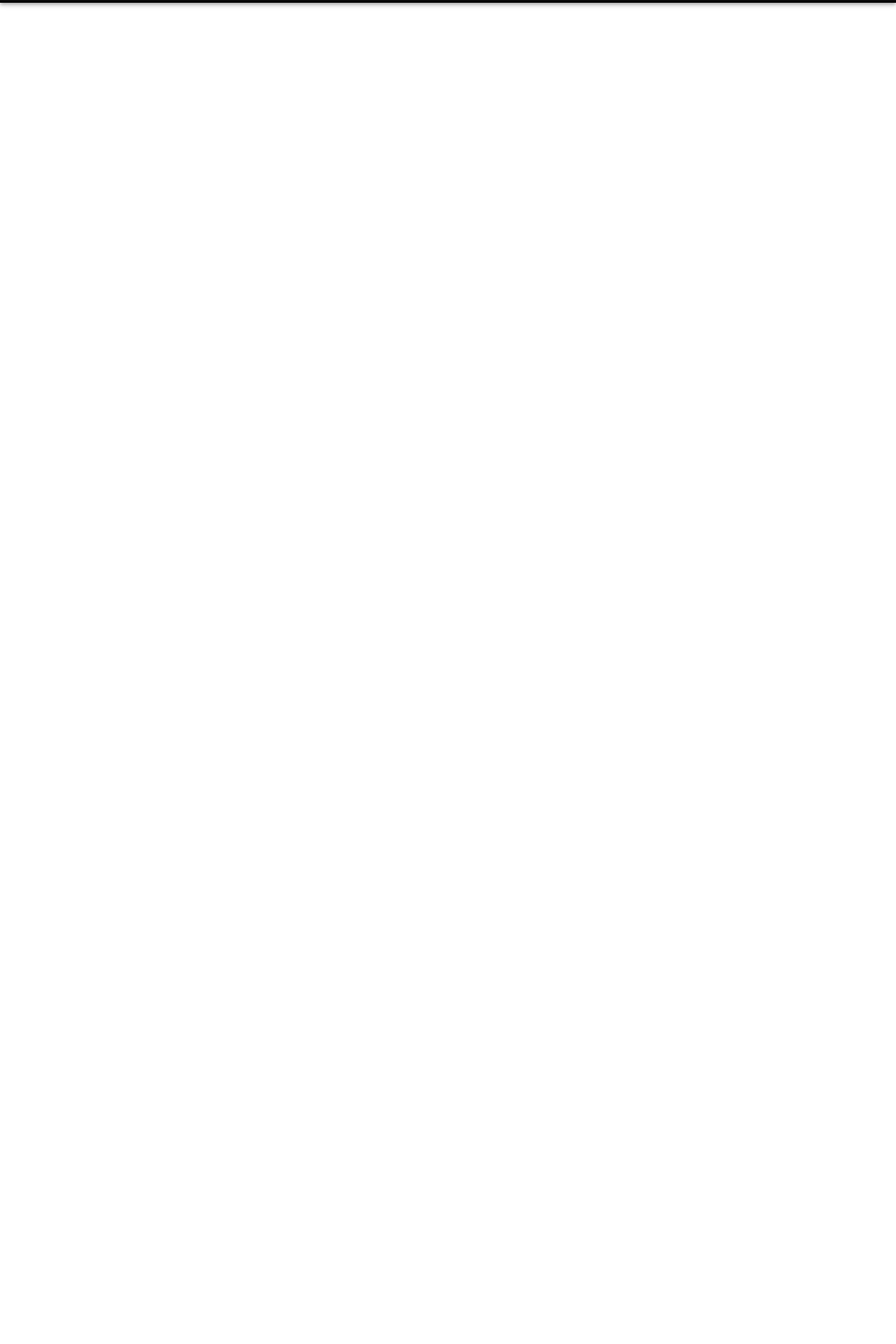
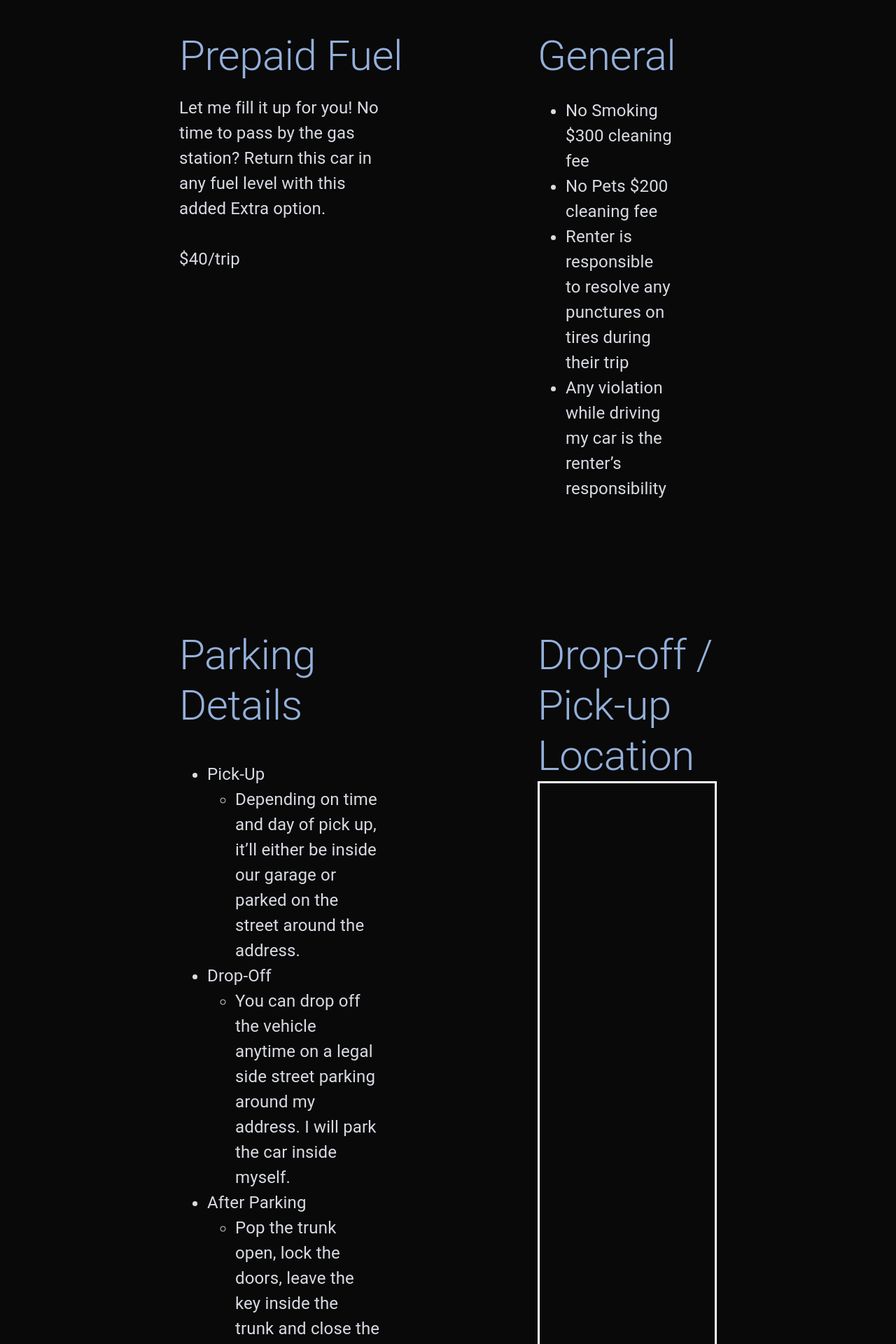
Before and after one commit to HBarleta/Grand-Tourer-Inc.-, a React (Create React App) app in the folder grandtourerinc/client/: page /guidelines in a window 1280 px wide. Shown: the part 260-2180 px from the top of the page at 70% size. Before the commit the page ends 800 px from the top, so only its background shows below. Built offline with nearby package versions, Linux system fonts and the light colour scheme.

Commit message:
completed guidelines page and fixed footer links

```diff
--- a/grandtourerinc/client/src/Page/Guidelines.jsx
+++ b/grandtourerinc/client/src/Page/Guidelines.jsx
@@ -1,4 +1,4 @@
-import { CssBaseline } from "@mui/material";
+import { CssBaseline, Typography } from "@mui/material";
 import React from "react";
 import Box from "@mui/material/Box";
 import Image from "mui-image";
@@ -33,6 +33,135 @@ const Guidelines = () => {
         {/* spacer component */}
         <Box sx={{ height: "5vh" }}></Box>
         {/* spacer component */}
+        <Typography variant="h1" color="#E2C044">
+          Guidelines
+        </Typography>
+        {/* spacer component */}
+        <Box sx={{ height: "5vh" }}></Box>
+        {/* spacer component */}
+        <Box
+          sx={{
+            px: { xs: 2, md: 12 },
+            width: "75%",
+            margin: "auto",
+          }}
+        >
+          <Grid container>
+            <Grid item xs={12} md={6} textAlign="left">
+              <Typography variant="h2" color="#94B0DA" align="left">
+                Prepaid Fuel
+              </Typography>
+              {/* spacer component */}
+              <Box sx={{ height: "2.5vh" }}></Box>
+              {/* spacer component */}
+              <Box width="75%">
+                <Typography variant="body" fontSize="1.5rem" color="#D8DBE2">
+                  Let me fill it up for you! No time to pass by the gas station?
+                  Return this car in any fuel level with this added Extra
+                  option.
+                  <br />
+                  <br />
+                  $40/trip
+                </Typography>
+              </Box>
+            </Grid>
+            <Grid item xs={12} md={2}></Grid>
+            <Grid item xs={12} md={4}>
+              <Typography variant="h2" color="#94B0DA" align="left">
+                General
+              </Typography>
+              <Box width="75%">
+                <Typography
+                  variant="body"
+                  fontSize="1.5rem"
+                  color="#D8DBE2"
+                  align="left"
+                >
+                  <ul>
+                    <li>No Smoking $300 cleaning fee</li>
+                    <li>No Pets $200 cleaning fee</li>
+                    <li>
+                      Renter is responsible to resolve any punctures on tires
+                      during their trip
+                    </li>
+                    <li>
+                      Any violation while driving my car is the renter’s
+                      responsibility
+                    </li>
+                  </ul>
+                </Typography>
+              </Box>
+            </Grid>
+          </Grid>
+        </Box>
+        {/* spacer component */}
+        <Box sx={{ height: "20vh" }}></Box>
+        {/* spacer component */}
+        <Box
+          sx={{
+            px: { xs: 2, md: 12 },
+            width: "75%",
+            margin: "auto",
+          }}
+        >
+          <Grid container>
+            <Grid item xs={12} md={6} textAlign="left">
+              <Typography variant="h2" color="#94B0DA" align="left">
+                Parking Details
+              </Typography>
+              {/* spacer component */}
+              <Box sx={{ height: "2.5vh" }}></Box>
+              {/* spacer component */}
+              <Box width="75%">
+                <Typography
+                  variant="body"
+                  fontSize="1.5rem"
+                  color="#D8DBE2"
+                  align="left"
+                >
+                  <ul>
+                    <li>Pick-Up</li>
+                    <ul>
+                      <li>
+                        Depending on time and day of pick up, it’ll either be
+                        inside our garage or parked on the street around the
+                        address.
+                      </li>
+                    </ul>
+                    <li>Drop-Off</li>
+                    <ul>
+                      <li>
+                        You can drop off the vehicle anytime on a legal side
+                        street parking around my address. I will park the car
+                        inside myself.
+                      </li>
+                    </ul>
+                    <li>After Parking</li>
+                    <ul>
+                      <li>
+                        Pop the trunk open, lock the doors, leave the key inside
+                        the trunk and close the trunk.
+                      </li>
+                    </ul>
+                  </ul>
+                </Typography>
+              </Box>
+            </Grid>
+
+            <Grid item xs={12} md={2}></Grid>
+            <Grid item xs={12} md={4}>
+              <Typography variant="h2" color="#94B0DA" align="left">
+                Drop-off / Pick-up Location
+              </Typography>
+              <Box
+                sx={{ height: "75%", border: "solid", borderColor: "white" }}
+              ></Box>
+            </Grid>
+          </Grid>
+          {/* spacer component */}
+          <Box sx={{ height: "15vh" }}></Box>
+          {/* spacer component */}
+        </Box>
       </Box>
       {/* end of parent container */}
     </CssBaseline>
--- a/grandtourerinc/client/src/Page/Landing.jsx
+++ b/grandtourerinc/client/src/Page/Landing.jsx
@@ -33,7 +33,7 @@ const Landing = () => {
         {/* spacer component */}
         <Box sx={{ height: "10vh" }}></Box>
         {/* spacer component */}
-        <Box sx={{ width: "auto", px: { xs: 2, md: 12 }, textAlign: "left" }}>
+        <Box sx={{ px: { xs: 2, md: 12 }, textAlign: "left" }}>
           <Grid container justify="space-around" alignItems="top">
             <Grid item xs="12" md="5">
               <Typography
--- a/grandtourerinc/client/src/components/Footer.jsx
+++ b/grandtourerinc/client/src/components/Footer.jsx
@@ -12,7 +12,7 @@ import MenuItem from "@mui/material/IconButton";
 import Image from "mui-image";
 import { Link } from "react-router-dom";
 
-const pages = ["Rent Now", "Vehicles", "Guidlines"];
+const pages = ["Rent Now", "Vehicles", "Guidelines"];
 
 function ResponsiveAppBar() {
   const [anchorElNav, setAnchorElNav] = React.useState(null);
@@ -76,13 +76,17 @@ function ResponsiveAppBar() {
                 display: { xs: "block", md: "none" },
               }}
             >
+              {/* mobile / tablet navbar menu items */}
               {pages.map((page) => (
+                <Link to={page}>
                   <MenuItem key={page} onClick={handleCloseNavMenu}>
                     <Typography textAlign="center">{page}</Typography>
                   </MenuItem>
+                </Link>
               ))}
             </Menu>
           </Box>
+          {/* mobile / tablet navbar menu items */}
           {/* Navbarlogo */}
           <Box
             sx={{
@@ -105,6 +109,7 @@ function ResponsiveAppBar() {
             </Link>
           </Box>
           {/* Navbarlogo */}
+          {/* fullsize navbar menu items */}
           <Box
             sx={{
               flexGrow: 0.5,
@@ -113,6 +118,7 @@ function ResponsiveAppBar() {
             }}
           >
             {pages.map((page) => (
+              <Link to={page}>
                 <Button
                   key={page}
                   onClick={handleCloseNavMenu}
@@ -125,8 +131,10 @@ function ResponsiveAppBar() {
                 >
                   {page}
                 </Button>
+              </Link>
             ))}
           </Box>
+          {/* fullsize navbar menu items */}
         </Toolbar>
       </Container>
     </AppBar>
```
Lines whose indentation alone changed are shown as unchanged.
